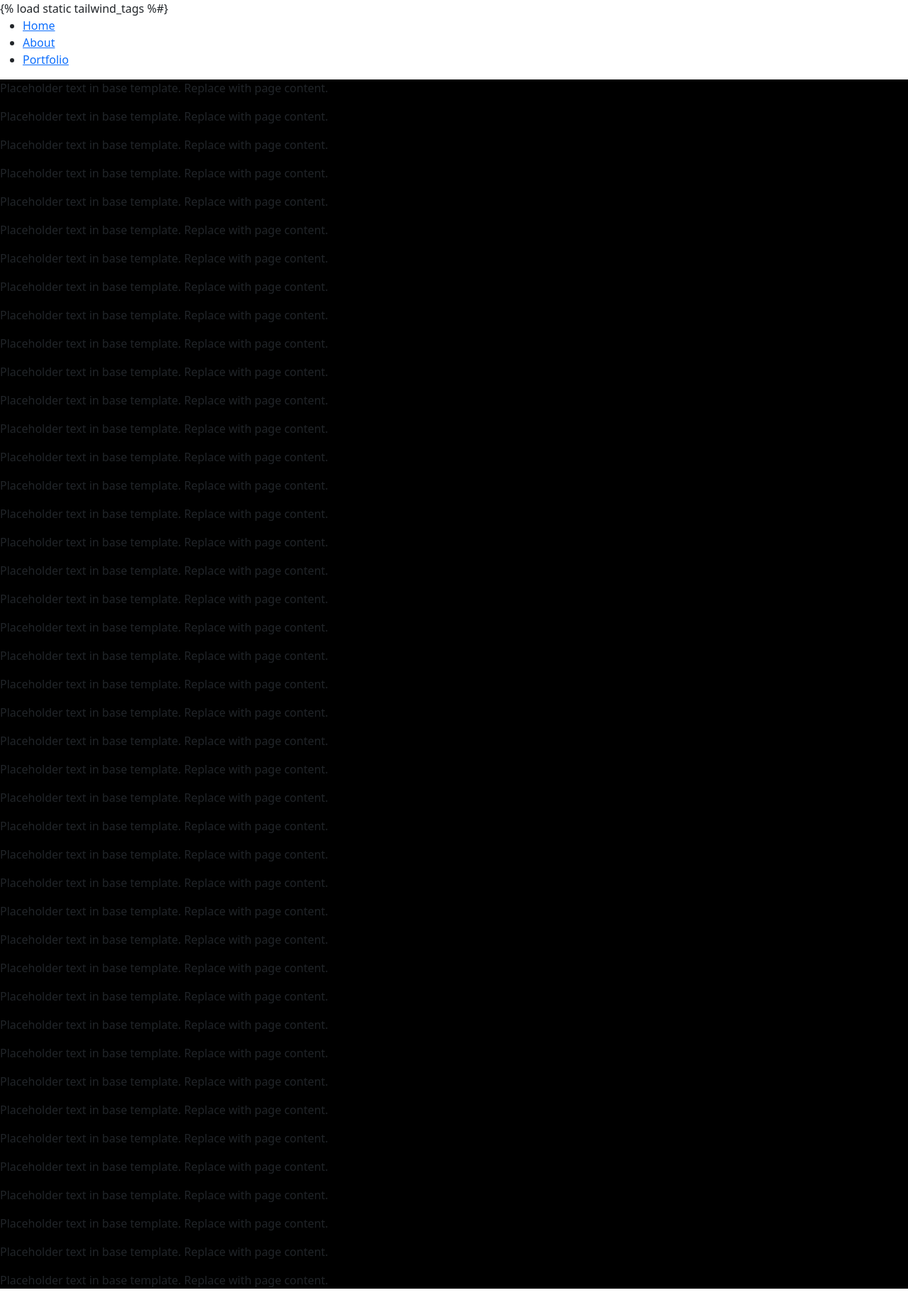
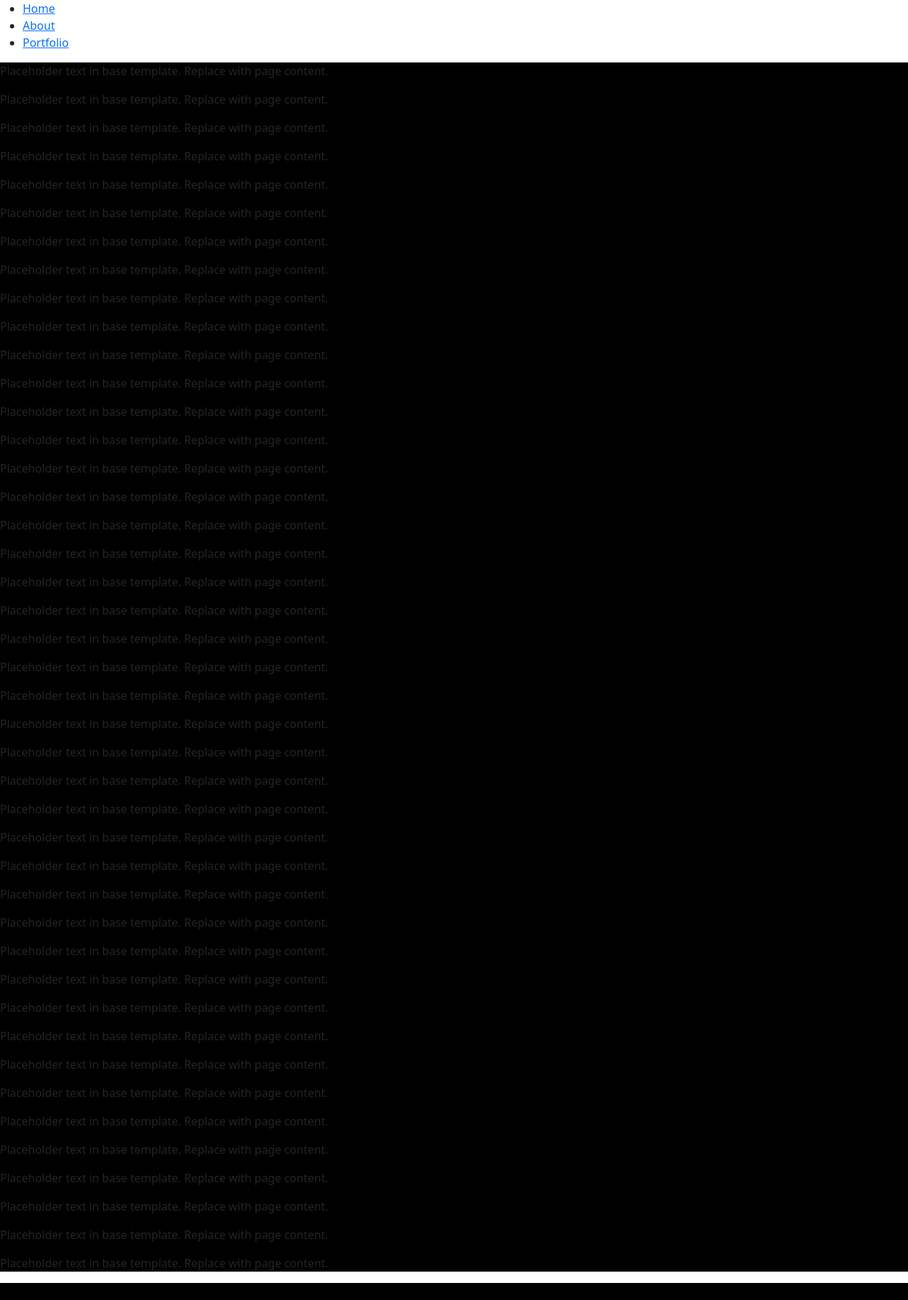
Before and after one commit to iamromandev/web, a Django app: page / in a window 1280 px wide. Shown: the whole page at 71% size. After the commit the page ends 1808 px from the top, so only its background shows below. Run offline with Django 4.2, Linux system fonts and the light colour scheme; some libraries are stand-ins or nearby versions.

Commit message:
disable tailwind theme

```diff
--- a/django/src/apps/bio/templates/_base.html
+++ b/django/src/apps/bio/templates/_base.html
@@ -1,4 +1,4 @@
-{% load static tailwind_tags %#}
+{#% load static tailwind_tags %#}
 {% load static django_bootstrap5 %}
 <!doctype html>
 <html lang="en-us">
```
